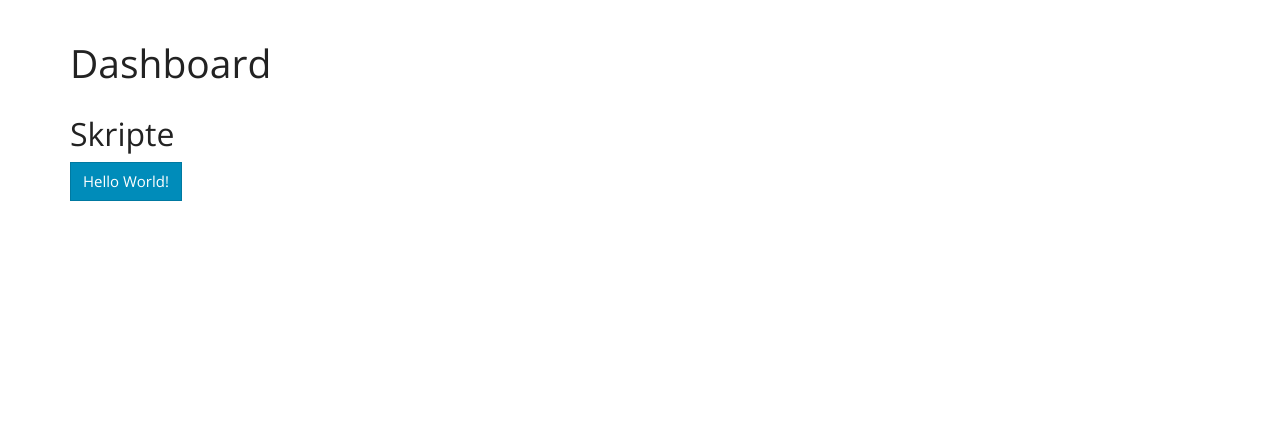
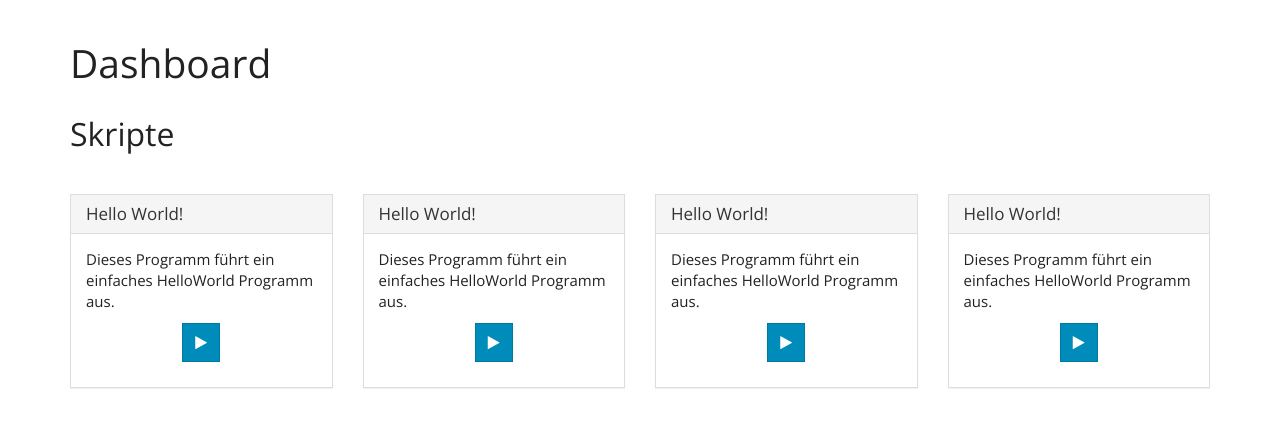
Before and after one commit to n2o/pi-dashboard, a Flask app: page / in a window 1280 px wide. Shown: the part 45-473 px from the top of the page. Run offline with Flask 2, Linux system fonts and the light colour scheme; some libraries are stand-ins or nearby versions.

Commit message:
Increasing usability, making fancy colorful buttons

```diff
--- a/flask/app/scripts/helloworld.py
+++ b/flask/app/scripts/helloworld.py
@@ -1,4 +1 @@
-from time import sleep
-
-sleep(1)
 print("Hello World!")
--- a/flask/app/static/css/exec_scripts.js
+++ b/flask/app/static/css/exec_scripts.js
@@ -2,23 +2,37 @@
 (function() {
   $(function() {
     return $(".execute").click(function() {
-      var script;
+      var button, icon_play, icon_spinner, script;
+      $(".execute").prop("disabled", true);
       $("#execution").hide();
       $("#loading").show();
+      $(".execute").removeClass("btn-danger");
+      $(".execute").removeClass("btn-success");
+      icon_spinner = "<i class='fa fa-refresh fa-spin'>";
+      icon_play = "<i class='fa fa-play'>";
+      button = $(this);
       script = $(this).context.title;
+      button.context.innerHTML = icon_spinner;
       return $.getJSON('/_exec', {
         script: script
       }, function(data) {
+        $(".execute").prop("disabled", false);
         $("#loading").hide();
         $("#execution").show();
         if (data.out.length > 3) {
+          console.log(button);
+          button.addClass("btn-success");
+          button.removeClass("btn-danger");
           $("#output-wrapper").show();
           $("#output").html(data.out);
         }
         if (data.err.length > 3) {
+          button.removeClass("btn-success");
+          button.addClass("btn-danger");
           $("#error-wrapper").show();
-          return $("#error").html(data.err);
+          $("#error").html(data.err);
         }
+        return button.context.innerHTML = icon_play;
       });
     });
   });
--- a/flask/app/templates/index.html
+++ b/flask/app/templates/index.html
@@ -6,8 +6,76 @@
 
 {% block content %}
   <h2>Skripte</h2>
+  <p>
+    &nbsp;
+  </p>
+  <div class="row">
+    <div class="col-md-3">
+      <div class="panel panel-default">
+        <div class="panel-heading">
+          <h3 class="panel-title">Hello World!</h3>
+        </div>
+        <div class="panel-body">
+          <p>
+            Dieses Programm führt ein einfaches HelloWorld Programm aus.
+          </p>
+          <p class="text-center">
+            <button class="btn btn-primary execute" title="helloworld.py"><i class="fa fa-play"></i></button>
+          </p>
+        </div>
+      </div>
+    </div>
+
+    <div class="col-md-3">
+      <div class="panel panel-default">
+        <div class="panel-heading">
+          <h3 class="panel-title">Hello World!</h3>
+        </div>
+        <div class="panel-body">
+          <p>
+            Dieses Programm führt ein einfaches HelloWorld Programm aus.
+          </p>
+          <p class="text-center">
+            <button class="btn btn-primary execute" title="helloworld.py"><i class="fa fa-play"></i></button>
+          </p>
+        </div>
+      </div>
+    </div>
+
+    <div class="col-md-3">
+      <div class="panel panel-default">
+        <div class="panel-heading">
+          <h3 class="panel-title">Hello World!</h3>
+        </div>
+        <div class="panel-body">
+          <p>
+            Dieses Programm führt ein einfaches HelloWorld Programm aus.
+          </p>
+          <p class="text-center">
+            <button class="btn btn-primary execute" title="helloworld.py"><i class="fa fa-play"></i></button>
+          </p>
+        </div>
+      </div>
+    </div>
+
+    <div class="col-md-3">
+      <div class="panel panel-default">
+        <div class="panel-heading">
+          <h3 class="panel-title">Hello World!</h3>
+        </div>
+        <div class="panel-body">
+          <p>
+            Dieses Programm führt ein einfaches HelloWorld Programm aus.
+          </p>
+          <p class="text-center">
+            <button class="btn btn-primary execute" title="helloworld.py"><i class="fa fa-play"></i></button>
+          </p>
+        </div>
+      </div>
+    </div>
+  </div>
+
   <div>
-    <button class="btn btn-primary execute" title="hellkoworld.py">Hello World!</button>
   </div>
 
   <div id="loading" style="display:none;">
--- a/flask/app/views.py
+++ b/flask/app/views.py
@@ -31,7 +31,12 @@ def exec():
         # If there is any response, format it for HTML
         if out:
             out = highlight(out, BashLexer(), HtmlFormatter())
-        if err:
+
+        err = err.decode("utf-8")
+
+        if err.startswith("python3: can't open file '"):
+            err = "Das Skript <strong>'" + script + "'</strong> konnte nicht gefunden werden."
+        elif err:
             err = highlight(err, BashLexer(), HtmlFormatter())
 
     else:
```
Also changed, not shown: 2 other files.
